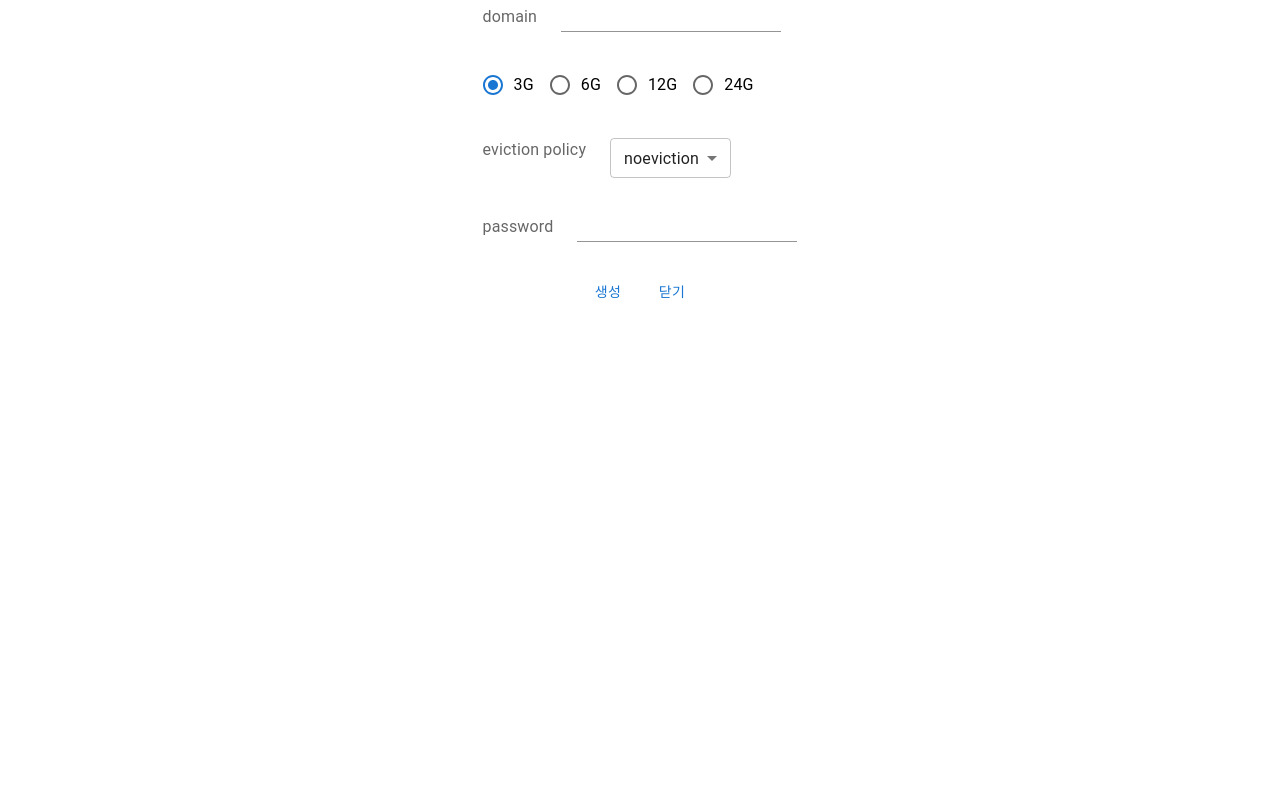
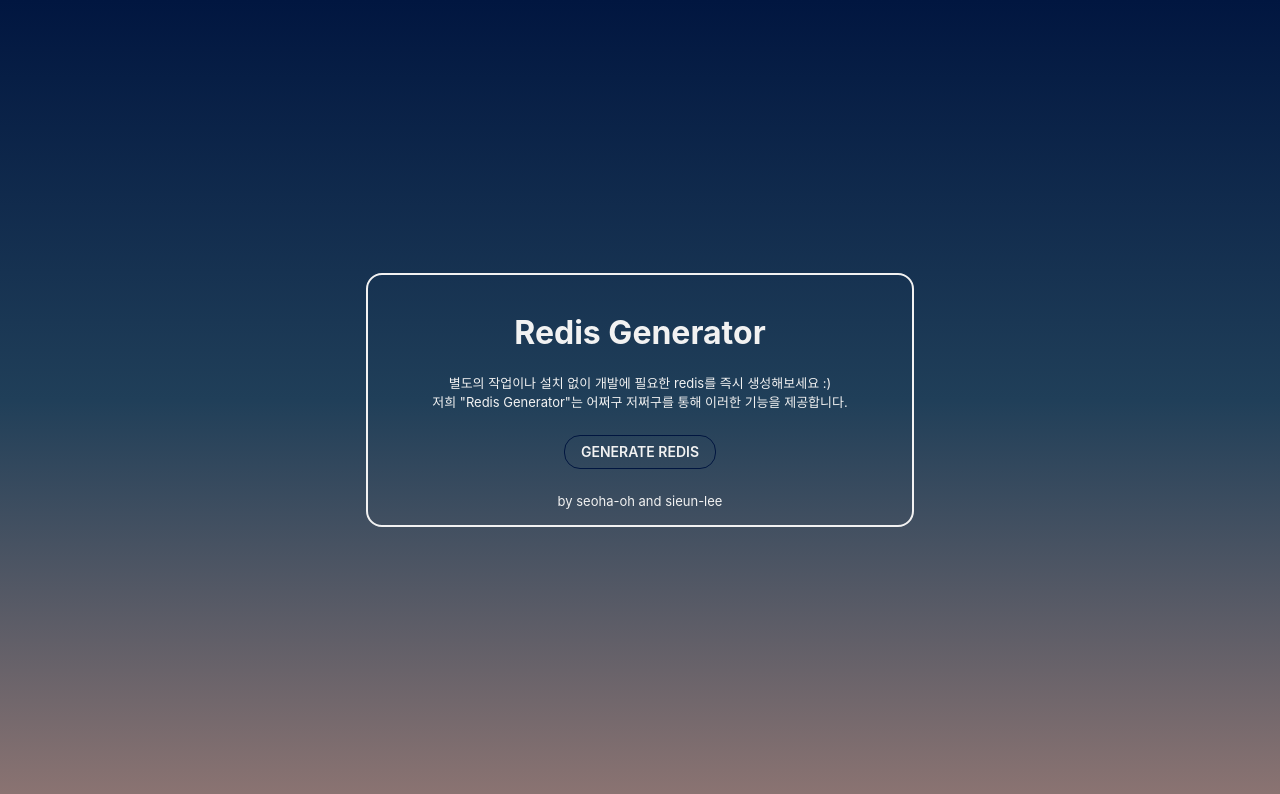
Before and after one commit to Seoha-Oh/RedisGenerator-front, a React (Create React App) app: page / in a window 1280 px wide. Shown: the top 794 px of the page. Built offline with nearby package versions, Linux system fonts and the light colour scheme.

Commit message:
add(welcome): welcome 페이지 레이아웃 + css 작업

```diff
--- a/public/index.html
+++ b/public/index.html
@@ -24,10 +24,10 @@
       work correctly both with client-side routing and a non-root public URL.
       Learn how to configure a non-root public URL by running `npm run build`.
     -->
-    <title>React App</title>
+    <title>Redis Generator</title>
   </head>
   <body>
-    <noscript>You need to enable JavaScript to run this app.</noscript>
+    <noscript>redis generator with seoha</noscript>
     <div id="root"></div>
     <!--
       This HTML file is a template.
--- a/src/App.jsx
+++ b/src/App.jsx
@@ -1,9 +1,11 @@
 import React from "react";
 
 import MainPage from "./components/MainPage";
+import WelcomePage from "./components/WelcomePage";
 
 function App() {
-  return <MainPage />;
+  // return <MainPage />;
+  return <WelcomePage />;
 }
 
 export default App;
--- /dev/null
+++ b/src/components/WelcomePage.jsx
@@ -0,0 +1,29 @@
+import { Button } from "@mui/material";
+import React from "react";
+
+import {
+  WelcomeContainer,
+  WelcomeCenterBox,
+  RouteGenerateButton,
+} from "./WelcomePage.styles";
+
+const WelcomePage = (props) => {
+  return (
+    <WelcomeContainer>
+      <WelcomeCenterBox>
+        <h1>Redis Generator</h1>
+        <p>
+          별도의 작업이나 설치 없이 개발에 필요한 redis를 즉시 생성해보세요 :)
+        </p>
+        <p>
+          저희 "Redis Generator"는 어쩌구 저쩌구를 통해 이러한 기능을
+          제공합니다.
+        </p>
+        <RouteGenerateButton>Generate Redis</RouteGenerateButton>
+        <p>by seoha-oh and sieun-lee</p>
+      </WelcomeCenterBox>
+    </WelcomeContainer>
+  );
+};
+
+export default WelcomePage;
--- /dev/null
+++ b/src/components/WelcomePage.styles.js
@@ -0,0 +1,93 @@
+import styled from "@emotion/styled";
+
+export const WelcomeContainer = styled.div`;
+
+width: 100vw;
+height: 100vh;
+
+display: flex;
+align-items: center;
+justify-content: center;
+
+
+background-color: black;
+background: linear-gradient(to bottom, #011640, #203F59,#8C7472);
+`
+
+export const WelcomeCenterBox = styled.div`
+width: 40%;
+
+display: flex;
+flex-direction: column;
+align-items: center;
+justify-content: top;
+
+padding: 1rem;
+
+color: #F2F2F2;
+border: 2px solid #F2F2F2;
+border-radius: 1rem;
+background-color: transparent;
+
+
+& h1{
+}
+
+& p{
+    font-size:13px;
+    margin: 0;
+}
+
+`
+export const RouteGenerateButton = styled.div`
+
+position: relative;
+display: inline-block;
+margin-right:3em;
+padding: 0.2rem 1rem;
+margin: 1.5rem;
+
+font-weight: 600;
+font-size: 14px;
+line-height: 25px;
+text-decoration: none;
+text-transform: uppercase;
+vertical-align: middle;
+overflow: hidden;
+
+cursor: pointer;
+
+border: 1px solid #011640;
+border-radius:1rem;
+
+&:hover {
+    opacity: 0.7;
+}
+
+&:hover:after{
+    left: 120%;
+
+}
+
+&span{
+    z-index:2;
+}
+
+&:after{
+    content: "";
+	height: 155px;
+	left: -75px;
+	opacity: .2;
+	position: absolute;
+	top: -50px;
+	background: #fff;
+	-webkit-transform: rotate(35deg);
+	transform: rotate(35deg);
+	-webkit-transition: all .55s cubic-bezier(0.19, 1, 0.22, 1);
+	transition: all .55s cubic-bezier(0.19, 1, 0.22, 1);
+	width: 50px;
+	z-index: -1;
+}
+
+
+`
```
